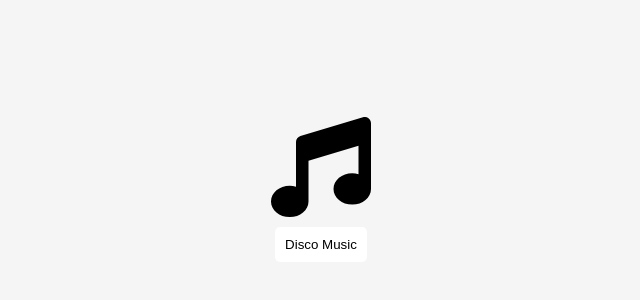
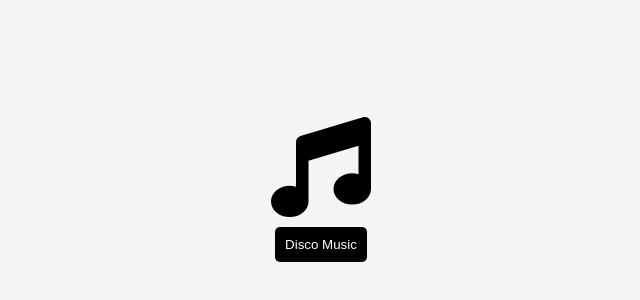
Before and after one commit to misspriyapatidar/disco-app, a React (Create React App) app: page / in a window 1280 px wide. Shown: the part 206-506 px from the top of the page, without its empty margins (319-959 px from the left). Built offline with nearby package versions, Linux system fonts and the light colour scheme.

Commit message:
change for button color

```diff
--- a/src/App.js
+++ b/src/App.js
@@ -7,6 +7,7 @@ function App() {
   const changeColor = () => {
     if (!nInterval) {
       nInterval = setInterval(() => {
+        // hex color code
         let color = Math.floor(Math.random() * 16777215).toString(16);
         document.body.style.backgroundColor = "#" + color;
       }, 2000);
@@ -40,7 +41,8 @@ function App() {
           onMouseOut={stopColor}
           style={{
             margin: 10,
-            backgroundColor: "white",
+            backgroundColor: "black",
+            color: "#fff",
             border: "none",
             padding: 10,
             borderRadius: 5,
```
